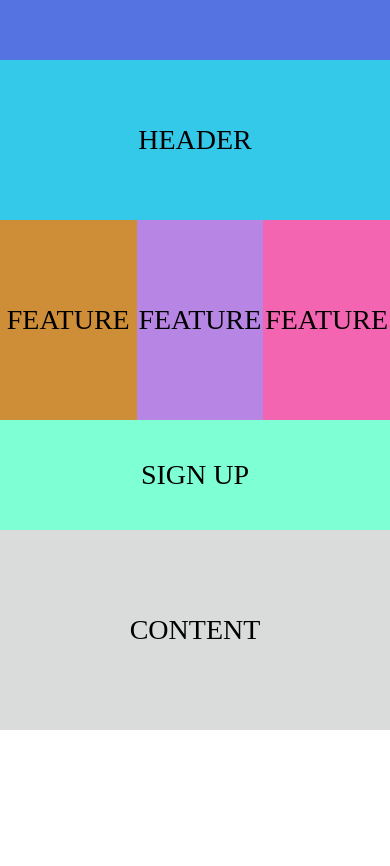
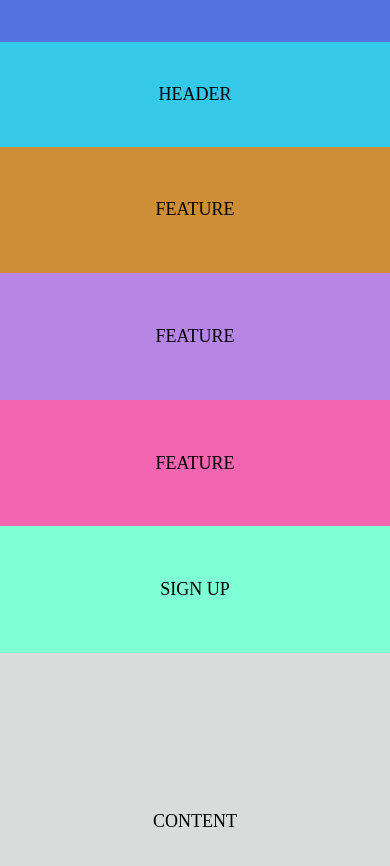
Before and after one commit to NethKW/responsive_ui_design_React, a React (Vite) app: page /#/ASG-02 in a window 390 px wide. Shown: the top 866 px of the page. Before the commit the page ends 844 px from the top, so only its background shows below. Built offline with nearby package versions, Linux system fonts and the light colour scheme.

Commit message:
update with mobile and tablet view response

```diff
--- a/src/Assignment-02/Assignment_2.css
+++ b/src/Assignment-02/Assignment_2.css
@@ -1,45 +1,46 @@
-.asg-2.main{
+.asg-2.main {
     background-color: #ededed;
     text-align: center;
     font-size: 28px;
 }
 
-.blue-section{
+.blue-section {
     background-color: #5574e2;
-    height: 60px;
+    height: 5vh;
     text-align: center;
 }
-.header{
+
+.header {
     background-color: rgb(52, 200, 233);
-    height: 140px;
+    height: 20vh;
     display: flex;
     align-items: center;
     justify-content: center;
 }
 
-.feature-section{
-    height: 200px;
+.feature-section {
+    height: 30vh;
     display: flex;
     flex-direction: row;
 
 
 }
 
-.main-feature{
-    background-color:rgb(206, 141, 55);
+.main-feature {
+    background-color: rgb(206, 141, 55);
     width: 35%;
     display: flex;
     align-items: center;
     justify-content: center;
 }
 
-.sub-feature{
+.sub-feature {
     display: flex;
     flex-direction: row;
     width: 65%;
 }
 
-.feature-1{
+.feature-1 {
     background-color: rgb(183, 134, 229);
     width: 50%;
     display: flex;
@@ -47,7 +48,7 @@
     justify-content: center;
 }
 
-.feature-2{
+.feature-2 {
     background-color: rgb(243, 101, 177);
     width: 50%;
     display: flex;
@@ -55,18 +56,107 @@
     justify-content: center;
 }
 
-.sign-up{
+.sign-up {
     background-color: aquamarine;
-    height: 110px;
+    height: 15vh;
     display: flex;
     align-items: center;
     justify-content: center;
 }
 
-.content{
+.content {
     background-color: rgb(218, 219, 219);
-    height: 200px;
+    height: 30vh;
     display: flex;
     align-items: center;
     justify-content: center;
 }
+
+/*tablet(1024px and down)*/
+
+@media (max-width: 1024px) {
+    .asg-2.main {
+        font-size: 24px;
+    }
+
+    .header {
+        height: 10vh;
+    }
+
+    .feature-section {
+        display: flex;
+        flex-direction: column;
+        height: 100%;
+    }
+
+    .main-feature {
+        display: flex;
+        flex-direction: column;
+        width: 100%;
+        min-height: 15vh;
+    }
+
+    .sub-feature {
+        display: flex;
+        flex-direction: row;
+        width: 100%;
+    }
+
+    .feature-1,
+    .feature-2 {
+        min-height: 20vh;
+        width: 100%;
+    }
+
+    .sign-up {
+        min-height: 10vh;
+    }
+
+    .content {
+        min-height: 40vh;
+    }
+}
+
+/*mobile(768px and down)*/
+@media (max-width: 768px) {
+    .asg-2.main {
+        font-size: 18px;
+    }
+
+    .header {
+        height: 10vh;
+    }
+
+    .feature-section {
+        display: flex;
+        flex-direction: column;
+        height: 100%;
+    }
+
+    .main-feature {
+        display: flex;
+        width: 100%;
+        height: auto;
+        min-height: 15vh;
+    }
+
+    .sub-feature {
+        display: flex;
+        flex-direction: column;
+        width: 100%;
+    }
+
+    .feature-1,
+    .feature-2 {
+        min-height: 15vh;
+        width: 100%;
+    }
+
+    .sign-up {
+        min-height: 10vh;
+    }
+
+    .content {
+        min-height: 40vh;
+    }
+}
--- a/src/Assignment-02/Assignment_2.jsx
+++ b/src/Assignment-02/Assignment_2.jsx
@@ -6,7 +6,7 @@ function Assignment_2() {
             <div className='blue-section'></div>
             <div className='header'>HEADER</div>
             <div className='feature-section'>
-                <div className='main-feature'> FEATURE</div>
+                <div className='main-feature'>FEATURE</div>
                 <div className='sub-feature'>
                     <div className='feature-1'>FEATURE</div>
                     <div className='feature-2'>FEATURE</div>
```
